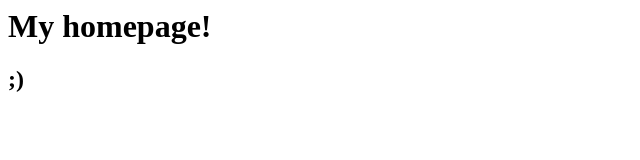
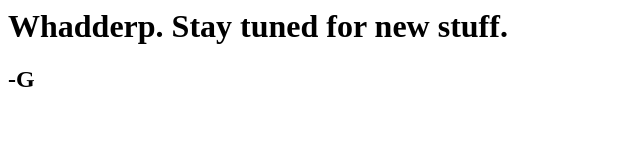
Before and after one commit to gimindyjones/gimin, a plain HTML site: page index.html in a window 1280 px wide. Shown: the whole page, without its empty margins (0-640 px from the left). Drawn offline with Linux system fonts and the light colour scheme.

Commit message:
Update index.html

```diff
--- a/index.html
+++ b/index.html
@@ -1,14 +1,14 @@
 <html>
   <head>
-    <title>My Homepage</title>
+    <title>The Dharma Runaway</title>
   </head>
 
 
   <body>
-    <h1>My homepage!</h1>
+    <h1>Whadderp. Stay tuned for new stuff.</h1>
 
     <h2>
-        ;)
+        -G
     </h2>
 
   </body>
```
